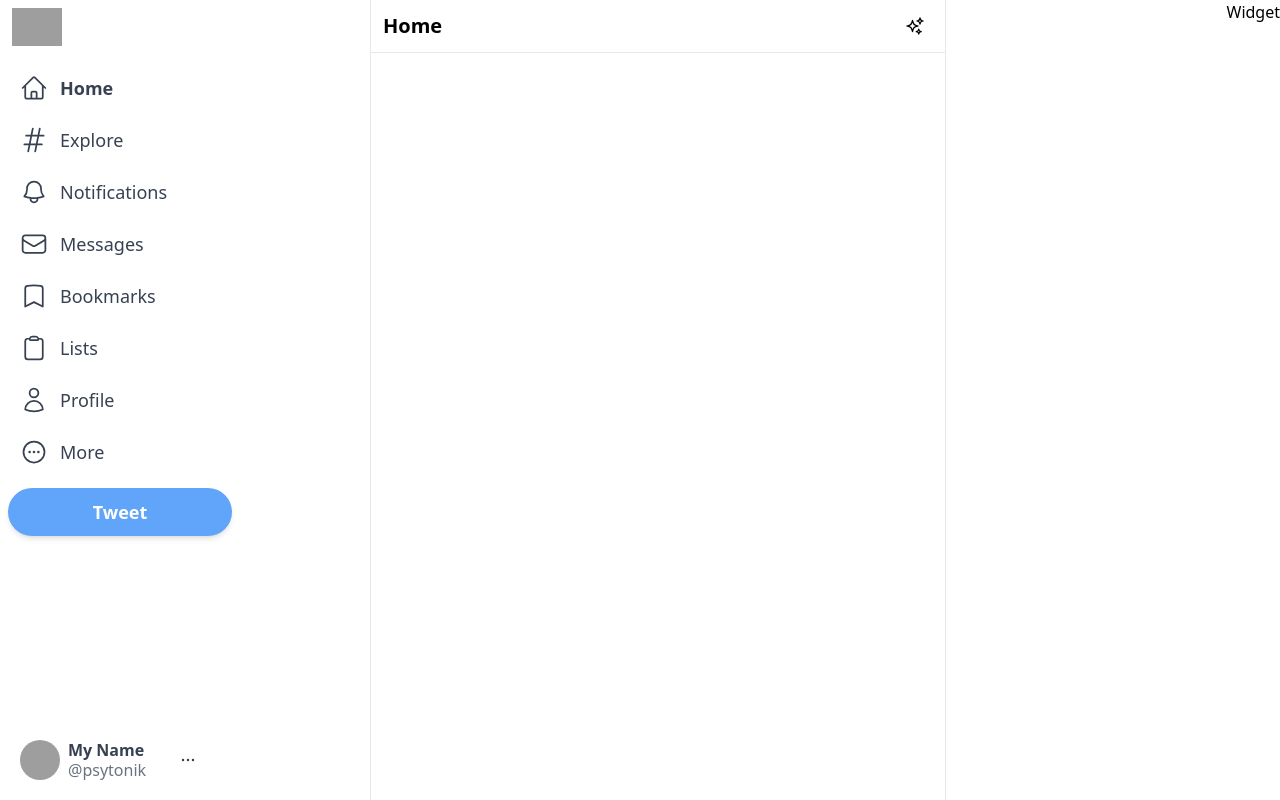
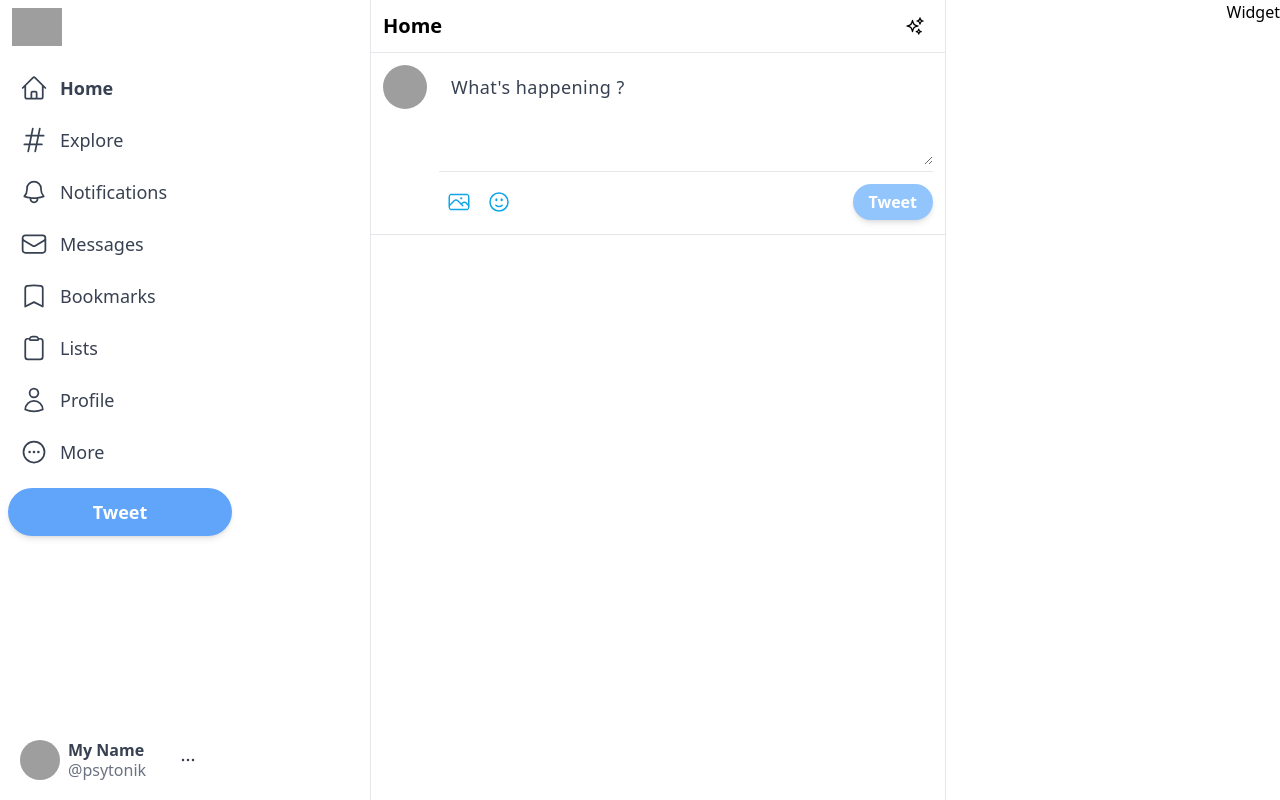
Before and after one commit to psytonik/twitter-clone, a Next.js app: page / in a window 1280 px wide. Built offline with nearby package versions, Linux system fonts and the light colour scheme; grey boxes are pictures that could not be loaded.

Commit message:
working on the input

```diff
--- a/components/Feed/Feed.tsx
+++ b/components/Feed/Feed.tsx
@@ -1,5 +1,6 @@
 import React from 'react';
 import {SparklesIcon} from "@heroicons/react/24/outline";
+import {Input} from "@/components";
 
 const Feed = () => {
 	return (
@@ -10,6 +11,7 @@
 					<SparklesIcon className="h-5 "/>
 				</div>
 			</div>
+			<Input/>
 		</div>
 	);
 };
--- /dev/null
+++ b/components/Input/Input.tsx
@@ -0,0 +1,45 @@
+import React, {ChangeEvent, FormEvent, useState} from "react";
+import {FaceSmileIcon, PhotoIcon} from "@heroicons/react/24/outline";
+
+const Input = () => {
+	const [text,setText] = useState<string>('');
+	const [isText,setIsText] = useState<boolean>(false)
+	const onSubmit = (event:FormEvent)=>{
+		event.preventDefault();
+		console.log(text)
+	}
+
+	return (
+		<div className="flex border-b border-gray-200 p-3 space-x-3">
+			<img
+				className="h-11 w-11 rounded-full cursor-pointer hover:brightness-95 "
+				src="https://anthonyfink.dev/profile.png"
+				alt="photo of profile"
+			/>
+			<div className="w-full divide-y divide-gray-200">
+				<div className="">
+					<textarea
+						rows={3}
+						className="w-full border-none focus:ring-0 text-lg placeholder-gray-700 tracking-wide min-h-[50px] text-gray-700"
+						placeholder="What's happening ?"
+						value={text}
+						onChange={(event:ChangeEvent<HTMLTextAreaElement>)=>setText(event.target.value)}
+					/>
+				</div>
+				<div className="flex items-center justify-between pt-2.5">
+					<div className="flex ">
+						<PhotoIcon className="h-10 w-10 hoverEffect p-2 text-sky-500 hover:bg-sky-100"/>
+						<FaceSmileIcon className="h-10 w-10 hoverEffect p-2 text-sky-500 hover:bg-sky-100"/>
+					</div>
+					<button
+						type="submit"
+						onClick={onSubmit}
+						disabled={isText}
+						className="font-bold bg-blue-300 text-white px-4 py-1.5 rounded-full shadow-md hover:brightness-95 disabled:opacity-50">Tweet</button>
+				</div>
+			</div>
+		</div>
+	);
+};
+
+export default Input;
--- /dev/null
+++ b/components/Input/index.ts
@@ -0,0 +1 @@
+export {default} from './Input';
--- a/components/index.ts
+++ b/components/index.ts
@@ -2,9 +2,12 @@
 import Feed from './Feed';
 import Widgets from './Widgets';
 import SidebarMenuItem from './SidebarMenuItem';
+import Input from "./Input";
+
 export {
 	Sidebar,
 	Feed,
 	Widgets,
-	SidebarMenuItem
+	SidebarMenuItem,
+	Input
 }
--- a/package.json
+++ b/package.json
@@ -22,5 +22,8 @@
     "react-dom": "18.2.0",
     "tailwindcss": "3.3.1",
     "typescript": "5.0.4"
+  },
+  "devDependencies": {
+    "@tailwindcss/forms": "^0.5.3"
   }
 }
--- a/tailwind.config.js
+++ b/tailwind.config.js
@@ -7,5 +7,5 @@
   theme: {
     extend: {},
   },
-  plugins: [],
+  plugins: [require('@tailwindcss/forms')],
 }
```
Also changed, not shown: 1 other file (tests, documents, lock files or other folders).
